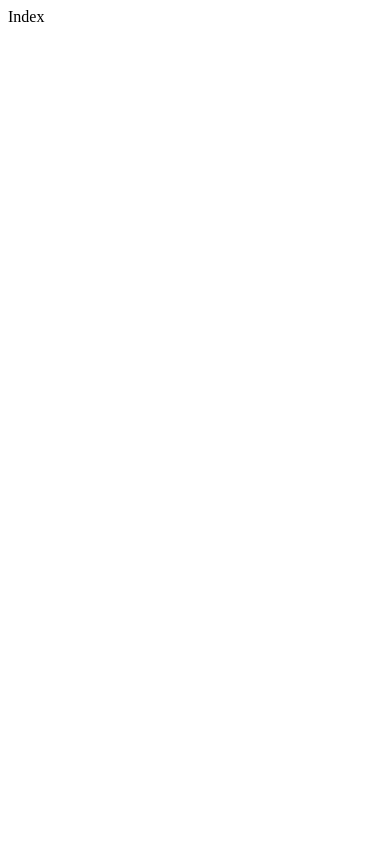
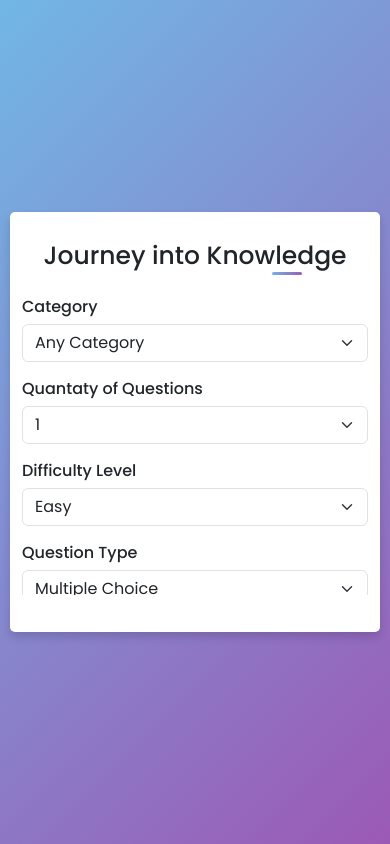
Before and after one commit to Kalebe614/django-quiz, a Django app: page / in a window 390 px wide. Before the commit the page is almost empty. Run offline with Django 4.2, Linux system fonts and the light colour scheme.

Commit message:
Create layout index and settings

```diff
--- /dev/null
+++ b/core/static/css/style.css
@@ -0,0 +1,155 @@
+@import url('https://fonts.googleapis.com/css2?family=Poppins:wght@200;300;400;500;600;700&display=swap');
+*{
+  margin: 0;
+  padding: 0;
+  box-sizing: border-box;
+  font-family: 'Poppins',sans-serif;
+}
+body{
+  height: 100vh;
+  display: flex;
+  justify-content: center;
+  align-items: center;
+  padding: 10px;
+  background: linear-gradient(135deg, #71b7e6, #9b59b6);
+  background-repeat: no-repeat;
+  background-size: cover;
+}
+.container{
+  max-width: 700px;
+  width: 100%;
+  background-color: #fff;
+  padding: 25px 30px;
+  border-radius: 5px;
+  box-shadow: 0 5px 10px rgba(0,0,0,0.15);
+}
+.container .title{
+  font-size: 25px;
+  font-weight: 500;
+  position: relative;
+  text-align: center;
+}
+.container .title::before{
+  content: "";
+  position: absolute;
+  left: 250px;
+  bottom: 0;
+  height: 3px;
+  width: 30px;
+  border-radius: 5px;
+  background: linear-gradient(135deg, #71b7e6, #9b59b6);
+}
+.content form .user-details{
+  display: flex;
+  flex-wrap: wrap;
+  justify-content: space-between;
+  margin: 20px 0 12px 0;
+}
+form .user-details .input-box{
+  margin-bottom: 15px;
+  width: calc(100% / 2 - 20px);
+}
+form .input-box span.details{
+  display: block;
+  font-weight: 500;
+  margin-bottom: 5px;
+}
+.user-details .input-box input{
+  height: 45px;
+  width: 100%;
+  outline: none;
+  font-size: 16px;
+  border-radius: 5px;
+  padding-left: 15px;
+  border: 1px solid #ccc;
+  border-bottom-width: 2px;
+  transition: all 0.3s ease;
+}
+.user-details .input-box input:focus,
+.user-details .input-box input:valid{
+  border-color: #9b59b6;
+}
+ form .gender-details .gender-title{
+  font-size: 20px;
+  font-weight: 500;
+ }
+ form .category{
+   display: flex;
+   width: 80%;
+   margin: 14px 0 ;
+   justify-content: space-between;
+ }
+ form .category label{
+   display: flex;
+   align-items: center;
+   cursor: pointer;
+ }
+ form .category label .dot{
+  height: 18px;
+  width: 18px;
+  border-radius: 50%;
+  margin-right: 10px;
+  background: #d9d9d9;
+  border: 5px solid transparent;
+  transition: all 0.3s ease;
+}
+ #dot-1:checked ~ .category label .one,
+ #dot-2:checked ~ .category label .two,
+ #dot-3:checked ~ .category label .three{
+   background: #9b59b6;
+   border-color: #d9d9d9;
+ }
+ form input[type="radio"]{
+   display: none;
+ }
+ form .button{
+   height: 45px;
+   margin: 35px 0
+ }
+ form .button input{
+   height: 100%;
+   width: 100%;
+   border-radius: 5px;
+   border: none;
+   color: #fff;
+   font-size: 18px;
+   font-weight: 500;
+   letter-spacing: 1px;
+   cursor: pointer;
+   transition: all 0.3s ease;
+   background: linear-gradient(135deg, #71b7e6, #9b59b6);
+ }
+ form .button input:hover{
+  /* transform: scale(0.99); */
+  background: linear-gradient(-135deg, #71b7e6, #9b59b6);
+  }
+ @media(max-width: 584px){
+ .container{
+  max-width: 100%;
+}
+form .user-details .input-box{
+    margin-bottom: 15px;
+    width: 100%;
+  }
+  form .category{
+    width: 100%;
+  }
+  .content form .user-details{
+    max-height: 300px;
+    overflow-y: scroll;
+  }
+  .user-details::-webkit-scrollbar{
+    width: 5px;
+  }
+  }
+  @media(max-width: 459px){
+  .container .content .category{
+    flex-direction: column;
+  }
+}
+
+form .button {
+    width: 100%;
+    margin: 0 auto;
+    display: block;
+}
--- /dev/null
+++ b/core/templates/base.html
@@ -0,0 +1,12 @@
+<!DOCTYPE html>
+<html lang="en">
+<head>
+    <meta charset="UTF-8">
+    <meta name="viewport" content="width=device-width, initial-scale=1.0">
+    <title>Quiz</title>
+    {% block extra_head %}{% endblock extra_head %}
+</head>
+<body>
+   {% block content %}{% endblock content %}
+</body>
+</html>
--- a/core/templates/index.html
+++ b/core/templates/index.html
@@ -1,11 +1,15 @@
-<!DOCTYPE html>
-<html lang="en">
-<head>
-    <meta charset="UTF-8">
-    <meta name="viewport" content="width=device-width, initial-scale=1.0">
-    <title>Index</title>
-</head>
-<body>
-    Index
-</body>
-</html>
+{% load static %}
+{% include "base.html" %}
+
+{% block extre_head %}
+    <link rel="stylesheet" href="{% static 'css/style.css' %}">
+    <link href="https://cdn.jsdelivr.net/npm/bootstrap@5.3.1/dist/css/bootstrap.min.css" rel="stylesheet">
+{% endblock extre_head %}
+
+{% block content %}
+
+    <!-- Settings-->
+    {% include "settings.html" %}
+
+<script src="https://cdn.jsdelivr.net/npm/bootstrap@5.3.1/dist/js/bootstrap.bundle.min.js"></script>
+{% endblock content %}
--- /dev/null
+++ b/core/templates/settings.html
@@ -0,0 +1,60 @@
+<div class="settings-quiz">
+
+    <div class="container">
+        <div class="title">Journey into Knowledge</div>
+        <div class="content">
+          <form action="#">
+            <div class="user-details">
+              <div class="input-box">
+                <span class="details">Category</span>
+                <select class="form-select select-category" aria-label="Default select example">
+                    <option selected value="1">Any Category</option>
+                    <option value="2">Two</option>
+                    <option value="3">Three</option>
+                </select>
+              </div>
+              <div class="input-box">
+                <span class="details">Quantaty of Questions</span>
+                <select class="form-select select-category" aria-label="Default select example">
+                    <option selected value="1">1</option>
+                    <option value="2">2</option>
+                    <option value="3">3</option>
+                </select>
+              </div>
+              <div class="input-box">
+                <span class="details">Difficulty Level</span>
+                <select class="form-select select-category" aria-label="Default select example">
+                    <option selected value="1">Easy</option>
+                    <option value="2">Medium</option>
+                    <option value="3">Hard</option>
+                </select>
+              </div>
+              <div class="input-box">
+                <span class="details">Question Type</span>
+                <select class="form-select select-category" aria-label="Default select example">
+                    <option selected value="1">Multiple Choice</option>
+                    <option value="2">True / False</option>
+                </select>
+              </div>
+              <div class="input-box">
+                <span class="details">Hour</span>
+                <select class="form-select select-category" aria-label="Default select example">
+                    <option selected value="0">0</option>
+                    <option value="1">1</option>
+                    <option value="2">2</option>
+                </select>
+              </div>
+              <div class="input-box">
+                <span class="details">Minutes</span>
+                <select class="form-select select-category" aria-label="Default select example">
+                    <option selected value="0">0</option>
+                    <option value="1">1</option>
+                    <option value="2">2</option>
+                </select>
+              </div>
+            <div class="button">
+              <input type="submit" value="Start">
+            </div>
+          </form>
+        </div>
+      </div>
--- a/quiz/settings.py
+++ b/quiz/settings.py
@@ -11,7 +11,7 @@ https://docs.djangoproject.com/en/4.2/ref/settings/
 """
 
 from pathlib import Path
-
+import os
 # Build paths inside the project like this: BASE_DIR / 'subdir'.
 BASE_DIR = Path(__file__).resolve().parent.parent
 
@@ -117,6 +117,10 @@ USE_TZ = True
 # https://docs.djangoproject.com/en/4.2/howto/static-files/
 
 STATIC_URL = 'static/'
+STATIC_ROOT = os.path.join(BASE_DIR, 'staticfiles')
+MEDIA_URL = '/media/'
+MEDIA_ROOT = os.path.join(BASE_DIR,'media')
+
 
 # Default primary key field type
 # https://docs.djangoproject.com/en/4.2/ref/settings/#default-auto-field
```
Also changed, not shown: core/static/img/background.jpg (added).
